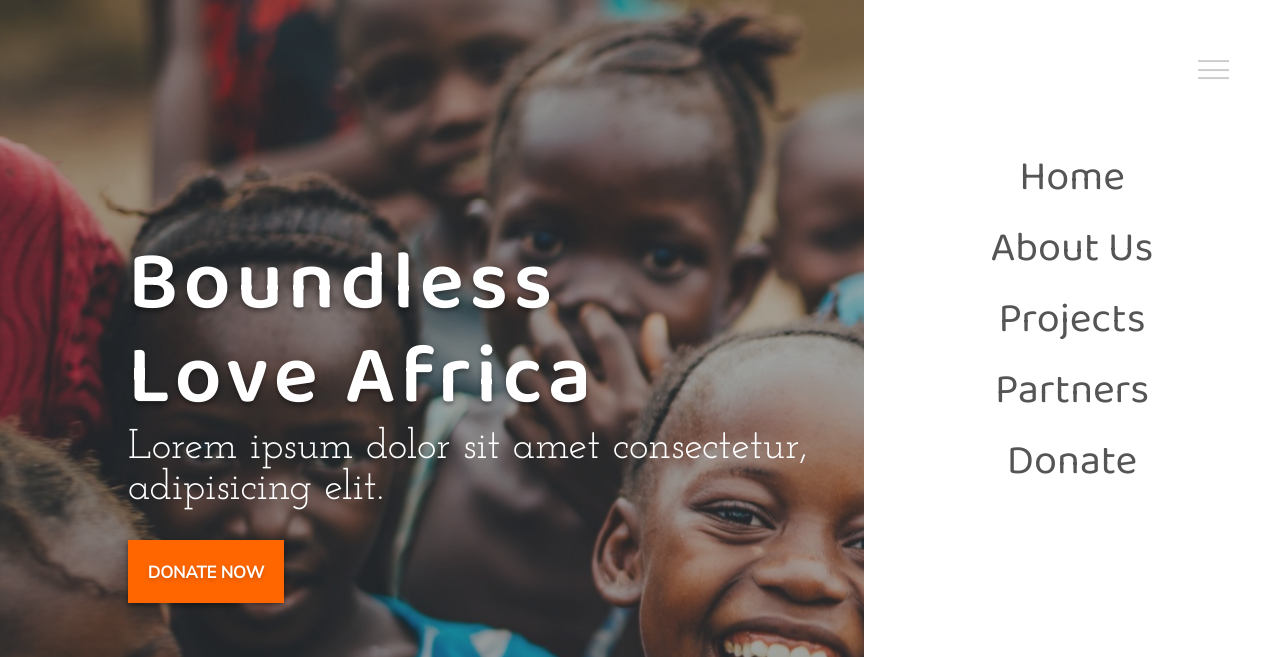
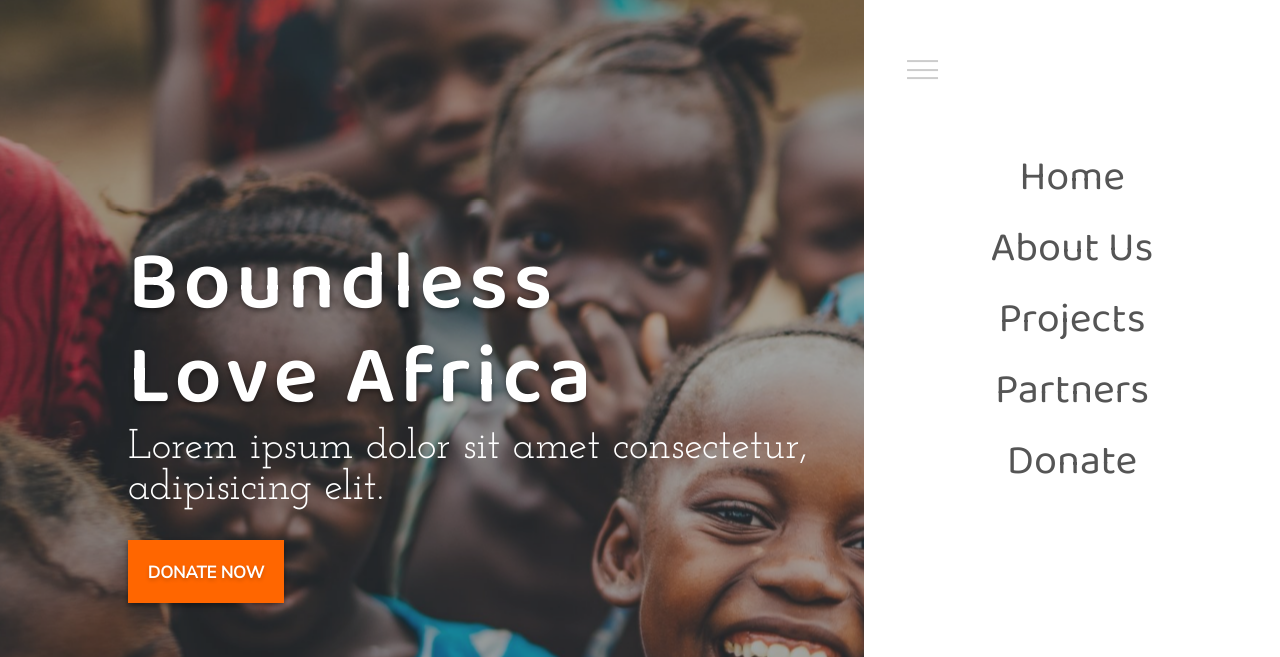
Before and after one commit to iantheninja/boundless-love-africa, a plain HTML site: page index.html in a window 1280 px wide. Both pictures are taken after a click on the element 1212 px from the left and 67 px from the top of the page. Shown: the top 657 px of the page. Drawn offline with Linux system fonts and the light colour scheme.

Commit message:
humburger menu and sidebar transition from right to left

```diff
--- a/css/styles.css
+++ b/css/styles.css
@@ -24,6 +24,11 @@ html {
   flex-direction: column;
   justify-content: space-evenly;
   cursor: pointer;
+  transition: right 0.5s;
+}
+
+.change .hamburger-menu {
+  right: 33rem;
 }
 
 .line {
@@ -128,8 +133,13 @@ html {
   height: 100vh;
   position: fixed;
   top: 0;
+  right: -40rem;
+  background-color: #fff;
+  transition: right 0.5s;
+}
+
+.change .sidebar {
   right: 0;
-  background-color: #fff;
 }
 
 .menu {
--- a/js/scripts.js
+++ b/js/scripts.js
@@ -0,0 +1,3 @@
+document.querySelector('.hamburger-menu').addEventListener('click', ()=>{
+  document.querySelector('.container').classList.toggle('change');
+})
```
